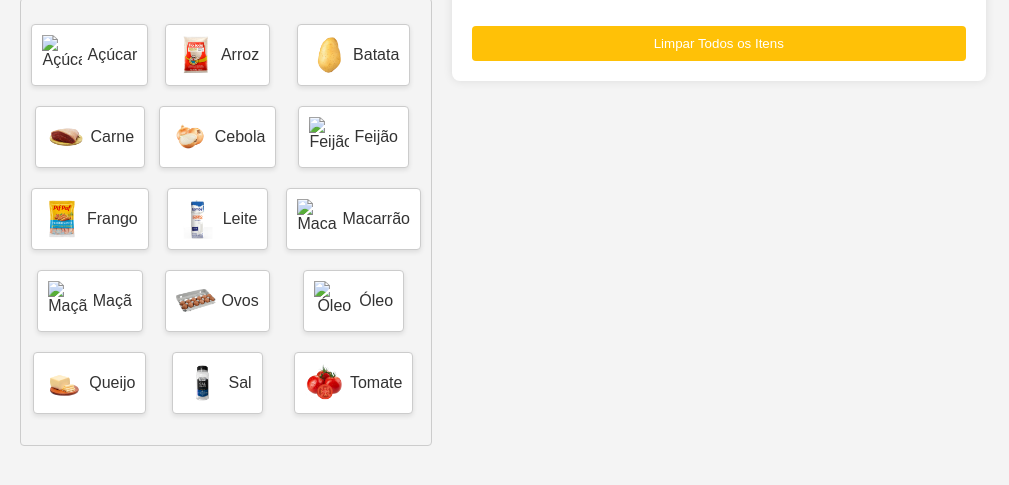
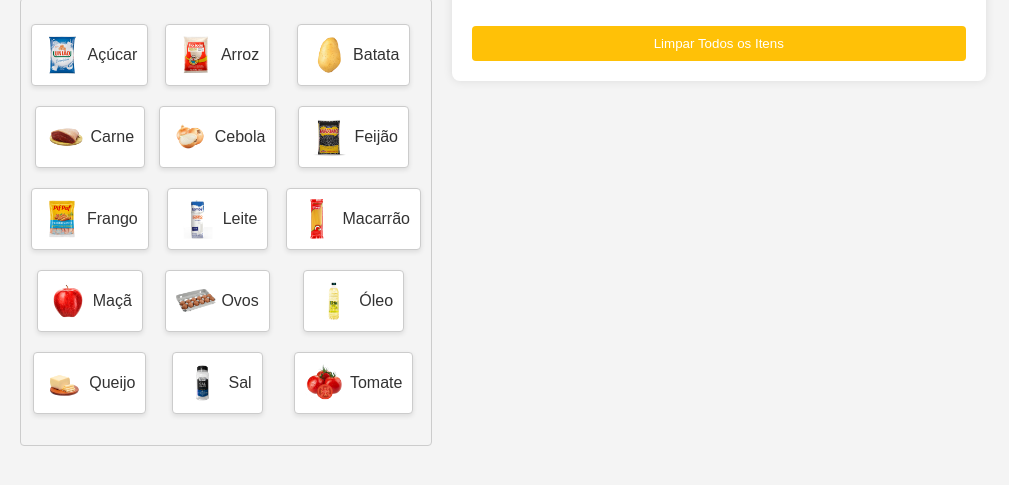
Before and after one commit to Guigo1605/Lista-de-Compras, a plain HTML site: page index.html in a window 1280 px wide. Both pictures are taken after a click on the button 69 px from the left and 64 px from the top of the page. Shown: the part 141-626 px from the top of the page, without its empty margins (0-1009 px from the left). Drawn offline with Linux system fonts and the light colour scheme.

Commit message:
consertando erro de imagem

```diff
--- a/index.html
+++ b/index.html
@@ -238,7 +238,7 @@
             <div class="pre-cadastrados" id="preCadastrados">
                 <ul id="listaPreCadastrados">
                     <li class="item-pre-cadastrado">
-                        <img src="imagens/acucar.png" alt="Açúcar">
+                        <img src="imagens/açúcar.png" alt="Açúcar">
                         Açúcar
                     </li>
                     <li class="item-pre-cadastrado">
@@ -258,7 +258,7 @@
                         Cebola
                     </li>
                     <li class="item-pre-cadastrado">
-                        <img src="imagens/feijao.png" alt="Feijão">
+                        <img src="imagens/feijão.png" alt="Feijão">
                         Feijão
                     </li>
                     <li class="item-pre-cadastrado">
@@ -270,11 +270,11 @@
                         Leite
                     </li>
                     <li class="item-pre-cadastrado">
-                        <img src="imagens/macarrao.png" alt="Macarrão">
+                        <img src="imagens/macarrão.png" alt="Macarrão">
                         Macarrão
                     </li>
                     <li class="item-pre-cadastrado">
-                        <img src="imagens/maca.png" alt="Maçã">
+                        <img src="imagens/maçã.png" alt="Maçã">
                         Maçã
                     </li>
                     <li class="item-pre-cadastrado">
@@ -282,7 +282,7 @@
                         Ovos
                     </li>
                     <li class="item-pre-cadastrado">
-                        <img src="imagens/oleo.png" alt="Óleo">
+                        <img src="imagens/óleo.png" alt="Óleo">
                         Óleo
                     </li>
                     <li class="item-pre-cadastrado">
```
